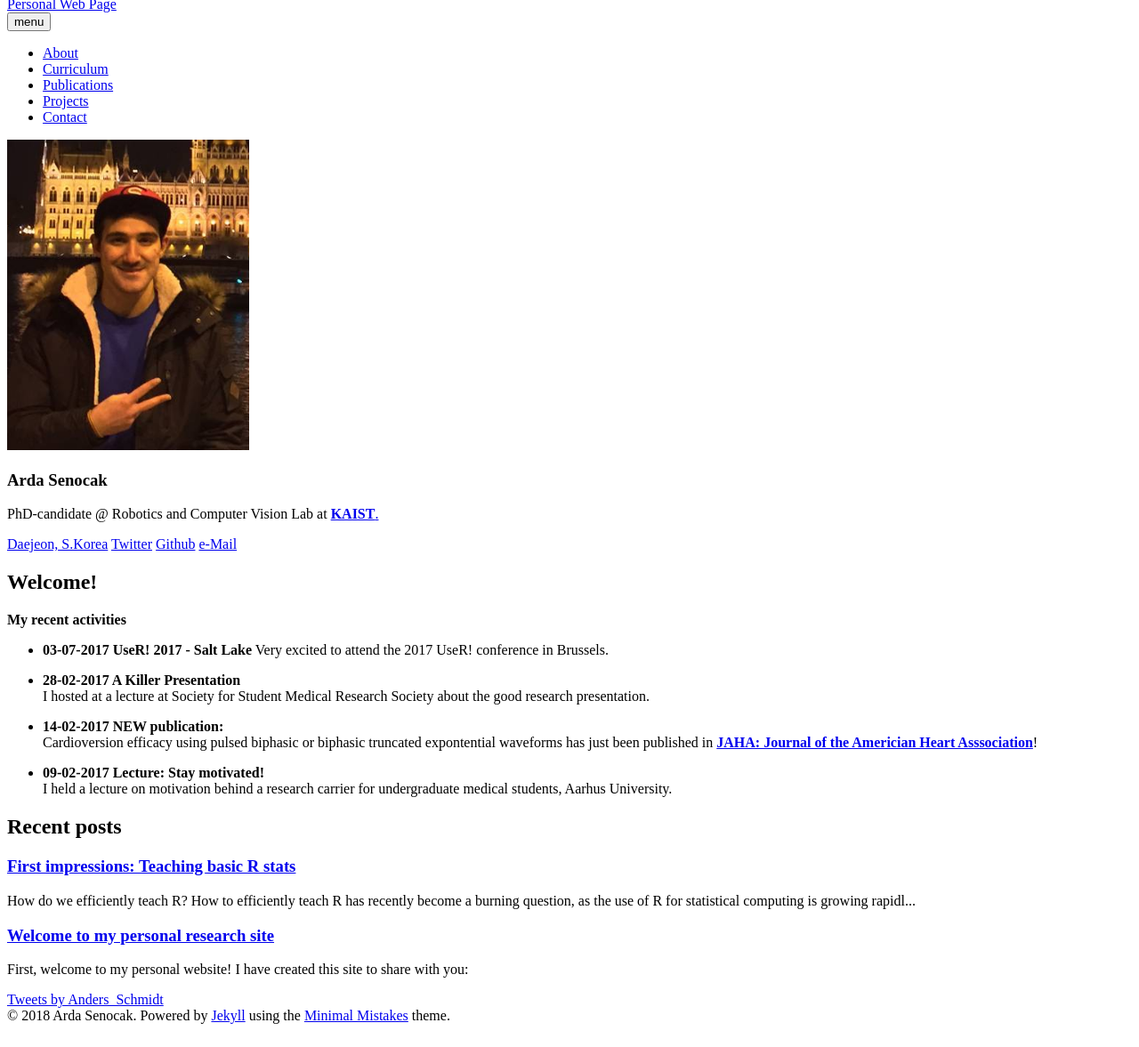
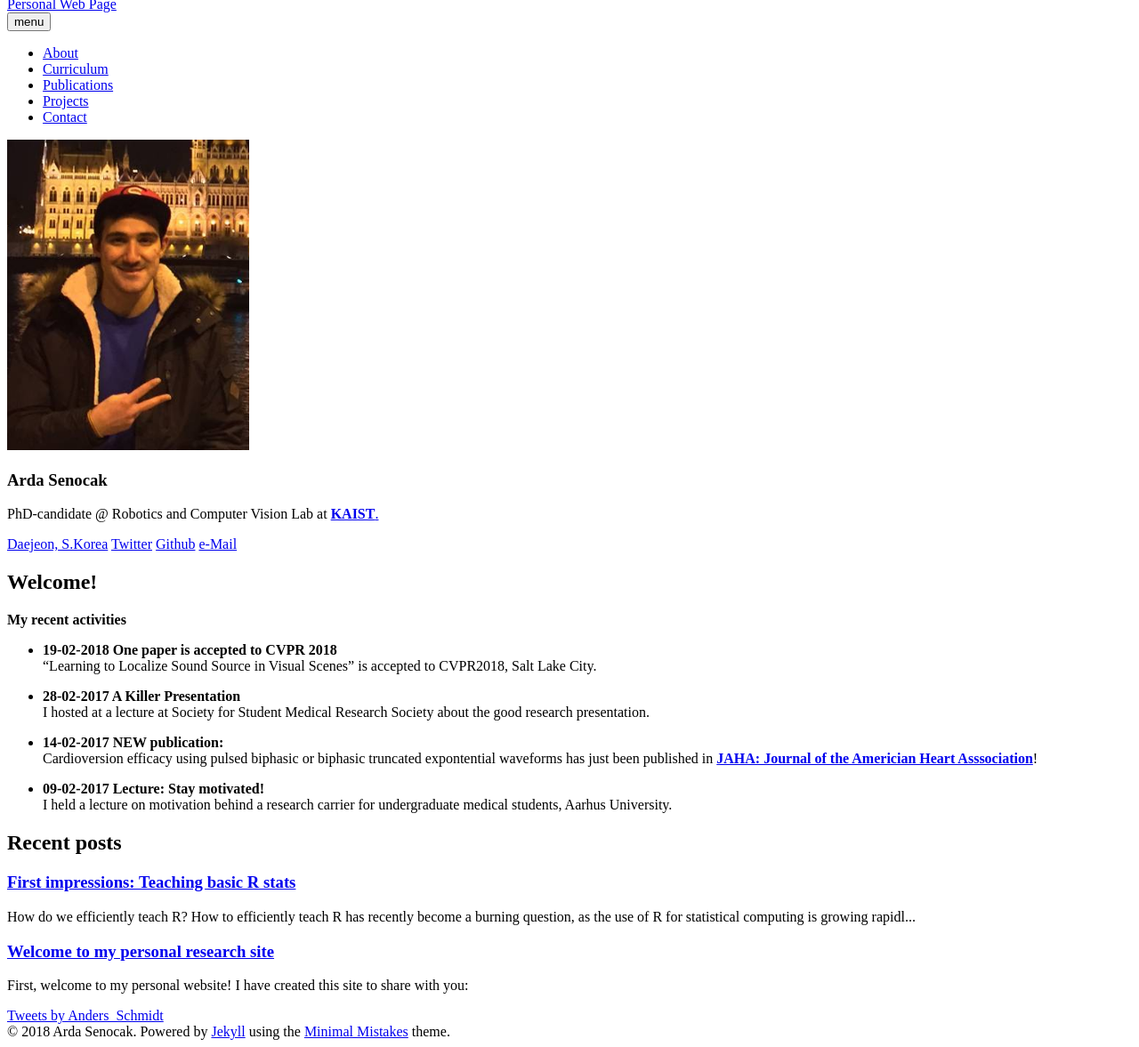
Before and after one commit to ardasnck/ardasnck.github.io, a Jekyll site: the page built from index.md, in a window 1280 px wide, cut to the strip 112-1289 px from the top of the page. Shown: the whole strip at 89% size. Built offline with Jekyll 4.4.1, drawn with Linux system fonts in a browser that asks for light colours; nearby versions of some CDN libraries; comment, search, counter and statistics services are not loaded.

Commit message:
Update index.md

```diff
--- a/index.md
+++ b/index.md
@@ -1,14 +1,14 @@
 ---
 layout: home2
 title: Welcome!
-description: "Anders Schmidt's website"
+description: "Arda Senocak's website"
 tags: [Jekyll, theme, responsive, blog, template]
 image: banner1.png
 ---
 **My recent activities**
 
-* **03-07-2017 UseR! 2017 - Salt Lake**
-Very excited to attend the 2017 UseR! conference in Brussels.
+* **19-02-2018 One paper is accepted to CVPR 2018** <br>
+"Learning to Localize Sound Source in Visual Scenes" is accepted to CVPR2018, Salt Lake City.
 
 * **28-02-2017 A Killer Presentation** <br>
 I hosted at a lecture at Society for Student Medical Research Society about the good research presentation.
```
